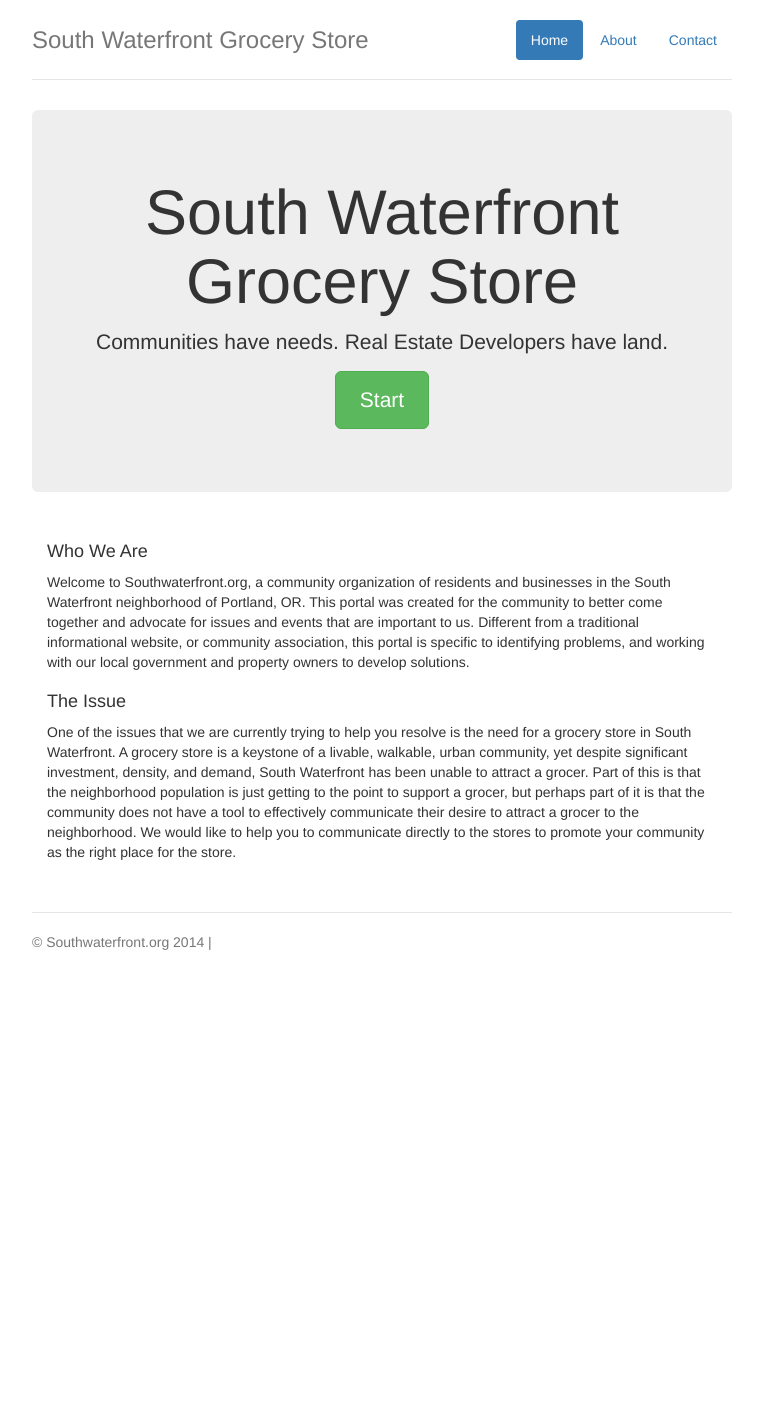
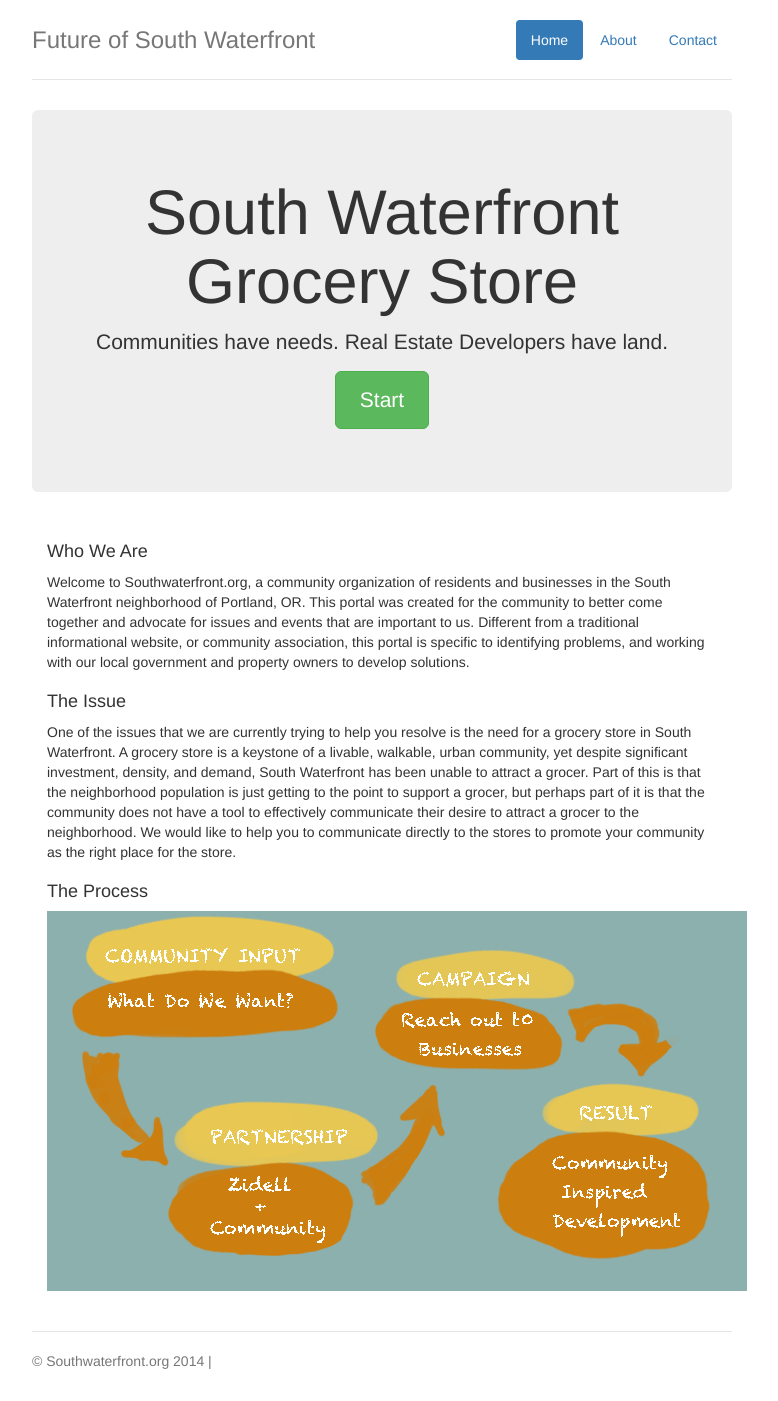
Before and after one commit to tklovett/southwaterfront, a Django app: template main/templates/home.html in a window 1280 px wide. Shown: the whole page, without its empty margins (258-1036 px from the left). Before the commit the page ends 950 px from the top, so only its background shows below. Run offline with Django 3.2, Linux system fonts and the light colour scheme; the template is opened without the code that fills it, so the values that code supplies are empty; some libraries are stand-ins or nearby versions.

Commit message:
add img to home

```diff
--- a/main/templates/home.html
+++ b/main/templates/home.html
@@ -11,7 +11,7 @@
     <meta name="author" content="">
     <link rel="shortcut icon" href="../../assets/ico/favicon.ico">
 
-    <title>South Waterfront Grocery Store</title>
+    <title>South Waterfront</title>
 
     <!-- Bootstrap core CSS -->
     {% bootstrap_css %}
@@ -38,7 +38,7 @@
           <li><a href="#">About</a></li>
           <li><a href="#">Contact</a></li>
         </ul>
-        <h3 class="text-muted">South Waterfront Grocery Store</h3>
+        <h3 class="text-muted">Future of South Waterfront</h3>
       </div>
 
       <div class="jumbotron">
@@ -56,6 +56,10 @@
           <h4>The Issue</h4>
           <p>One of the issues that we are currently trying to help you resolve is the need for a grocery store in South Waterfront. A grocery store is a keystone of a livable, walkable, urban community, yet despite significant investment, density, and demand,  South Waterfront has been unable to attract a grocer.  Part of this is that the neighborhood population is just getting to the point to support a grocer, but perhaps part of it is that the community does not have a tool to effectively communicate their desire to attract a grocer to the neighborhood.  We would like to help you to communicate directly to the stores to promote your community as the right place for the store. </p>
         </div>
+        <div class="col-lg-12">
+        <h4>The Process</h4>
+          <img src={% static "img/zidellhome.gif" %}>
+        </div>
       </div>
 
       <div class="footer">
```
Also changed, not shown: main/static/img/zidellcampaign.gif (added), main/static/img/zidellhome.gif (added).
